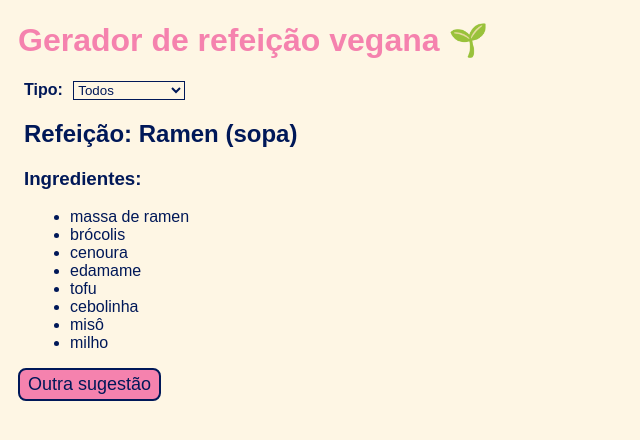
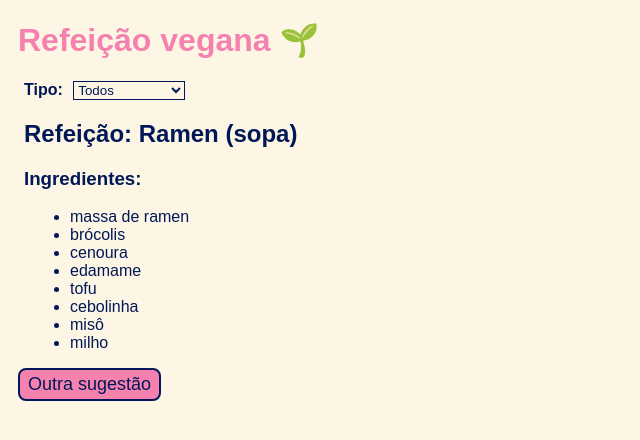
Before and after one commit to wlsf82/meal-suggestion, a website: page src/index.html in a window 1280 px wide. Shown: the whole page, without its empty margins (0-640 px from the left). Drawn offline with Linux system fonts and the light colour scheme.

Commit message:
Update h1 and adjust tests

```diff
--- a/src/index.html
+++ b/src/index.html
@@ -7,7 +7,7 @@
   <title>Sugestão de Refeição Vegana</title>
 </head>
 <body>
-  <h1>Gerador de refeição vegana 🌱</h1>
+  <h1>Refeição vegana 🌱</h1>
   <div id="filter-container">
     <label>Tipo:</label>
     <select id="meal-type-filter">
```
Also changed, not shown: cypress/e2e/mealSuggestion.cy.js (+1 -1 lines).
